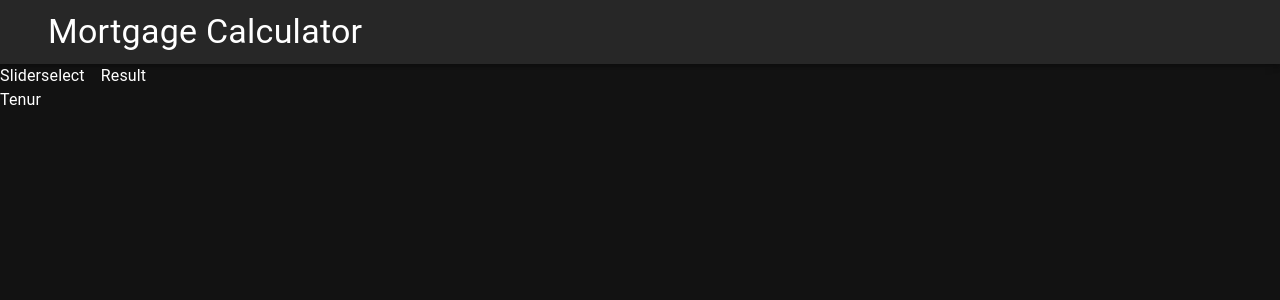
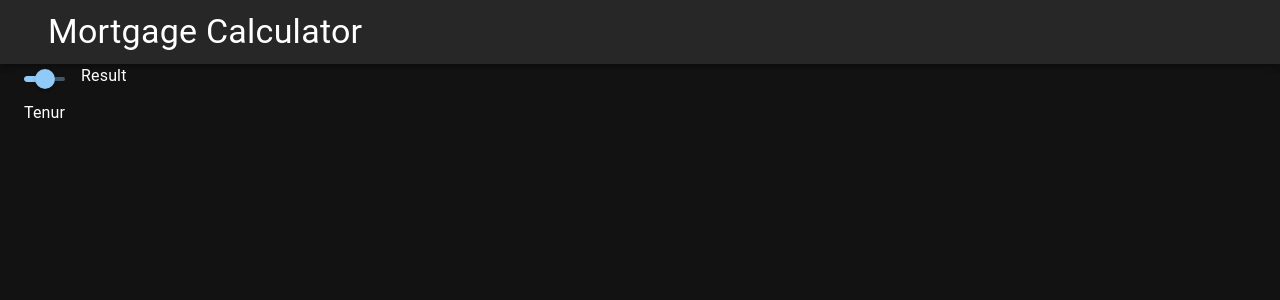
Before and after one commit to a3dib/mortgage-calculator, a React (Create React App) app: page / in a window 1280 px wide. Shown: the top 300 px of the page. Built offline with nearby package versions, Linux system fonts and the light colour scheme.

Commit message:
Sliidercomponent

```diff
--- a/src/App.js
+++ b/src/App.js
@@ -1,4 +1,4 @@
-import { Grid2 } from "@mui/material";
+import { Container, Grid2 } from "@mui/material";
 import Navbar from "./components/Navbar";
 import Sliderselect from "./components/Sliderselect";
 import Tenur from "./components/Tenur";
@@ -8,15 +8,17 @@
   return (
     <div className="App">
       <Navbar/>
+      <Container maxWidth="xl">
       <Grid2 container spacing={2}>
-        <Grid2 item>
+        <Grid2 item md="{6}">
           <Sliderselect/>
           <Tenur/>
         </Grid2>
-        <Grid2 item>
+        <Grid2 item md="{6}">
           <Result/>
         </Grid2>
       </Grid2>
+      </Container>
     </div>
   );
 }
--- a/src/components/Navbar.js
+++ b/src/components/Navbar.js
@@ -1,14 +1,13 @@
-import React from 'react'
-import AppBar from '@mui/material/AppBar';
-import Toolbar from '@mui/material/Toolbar';
-import Typography from '@mui/material/Typography';
-import { Container } from '@mui/material';
-
+import React from "react";
+import AppBar from "@mui/material/AppBar";
+import Toolbar from "@mui/material/Toolbar";
+import Typography from "@mui/material/Typography";
+import { Container } from "@mui/material";
 
 const Navbar = () => {
   return (
     <AppBar position="static">
-        <Container maxWidth>
+      <Container maxWidth="xl">
         <Toolbar>
           <Typography variant="h4" component="div" sx={{ flexGrow: 1 }}>
             Mortgage Calculator
@@ -16,7 +15,7 @@
         </Toolbar>
       </Container>
     </AppBar>
-  )
-}
+  );
+};
 
-export default Navbar
+export default Navbar;
--- a/src/components/Sliderselect.js
+++ b/src/components/Sliderselect.js
@@ -1,8 +1,11 @@
 import React from 'react'
+import Slidercomponent from './common/Slidercomponent'
 
 const Sliderselect = () => {
   return (
-    <div>Sliderselect</div>
+    <div>
+      <Slidercomponent/>
+    </div>
   )
 }
 
--- a/src/components/common/Slidercomponent.js
+++ b/src/components/common/Slidercomponent.js
@@ -0,0 +1,10 @@
+import React from 'react'
+import Slider from '@mui/material/Slider';
+
+const Slidercomponent = () => {
+  return (
+        <Slider defaultValue={50} aria-label="Default" valueLabelDisplay="auto" />
+  )
+}
+
+export default Slidercomponent
```
Lines whose indentation alone changed are shown as unchanged.
